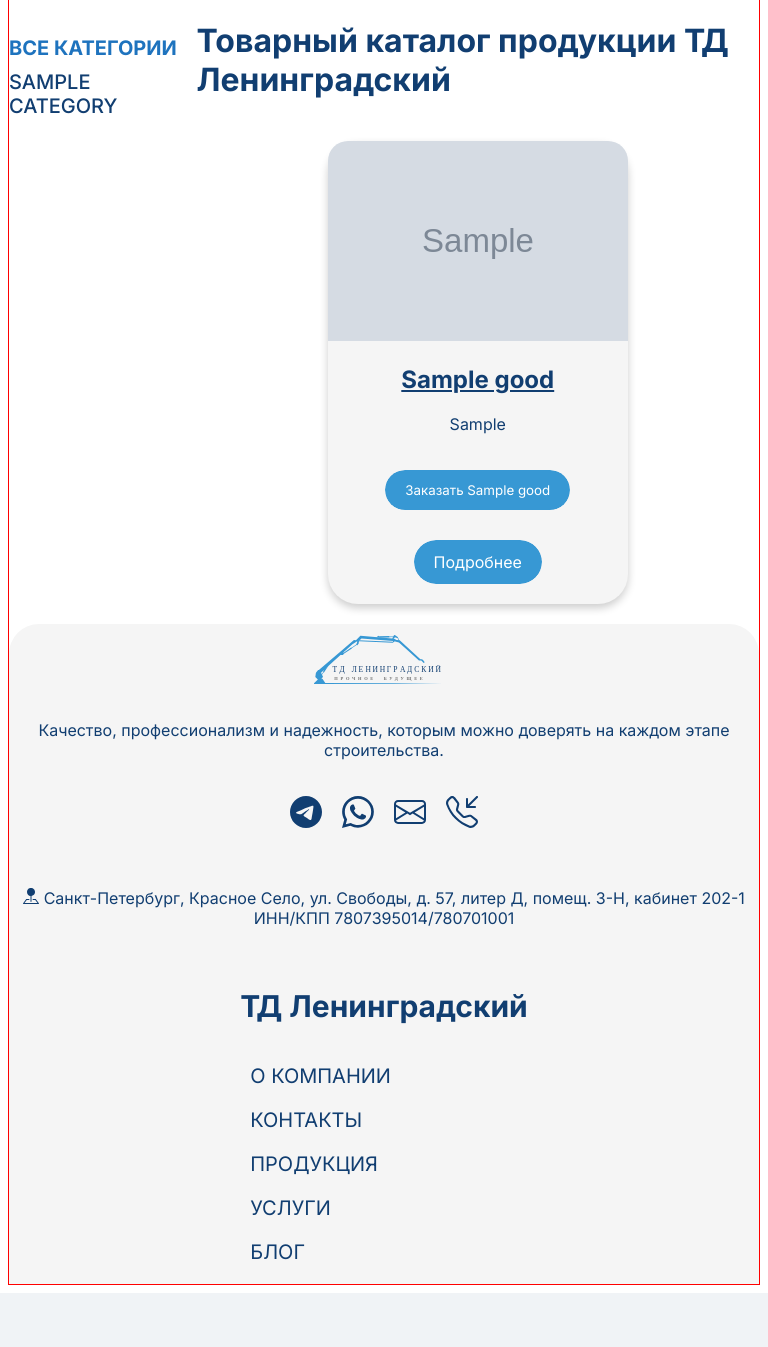
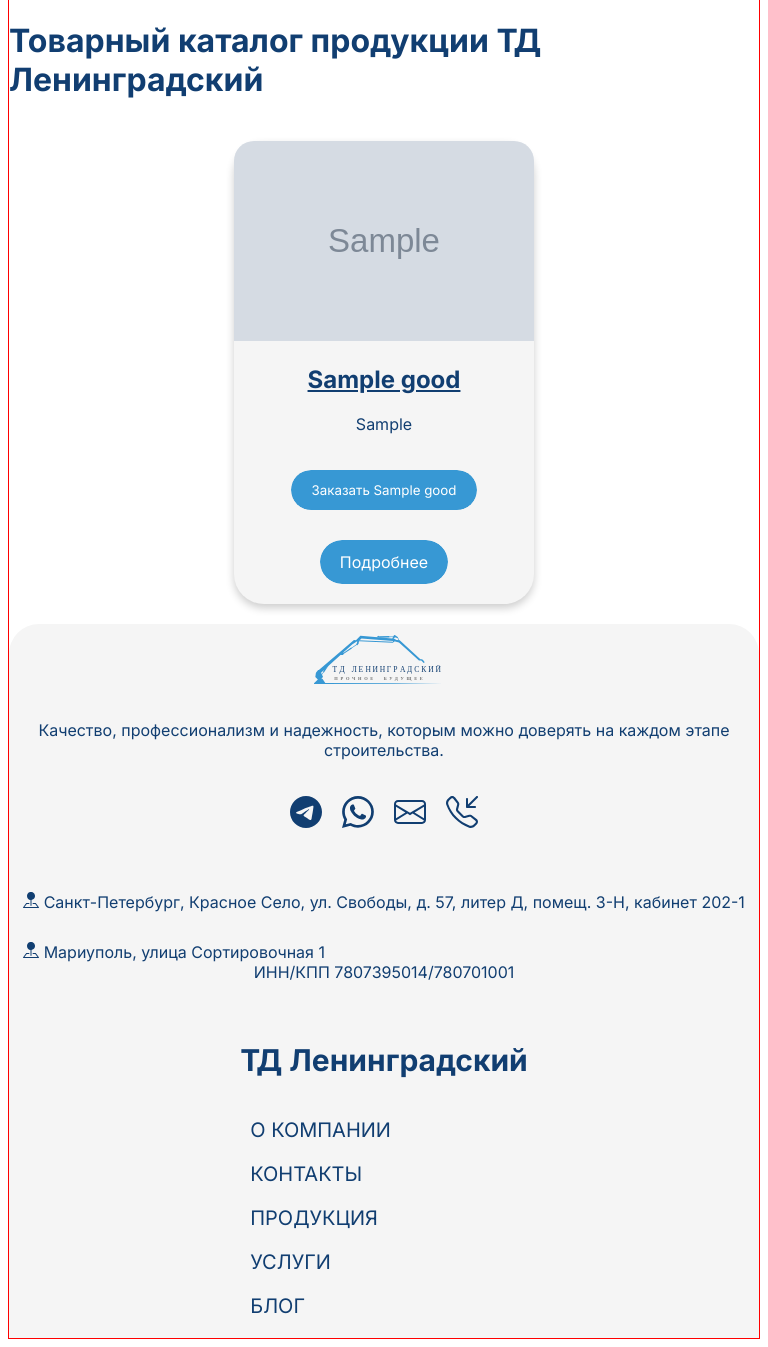
Before and after one commit to homyag/ntdlsite, a Django app: page /catalog/ in a window 768 px wide. Shown: the part 114-1461 px from the top of the page. Before the commit the page ends 1407 px from the top, so only its background shows below. Run offline with Django 5.2, Linux system fonts and the light colour scheme; tables that the repository leaves empty hold one stand-in row (values such as "Sample post"); grey boxes marked "Sample" are stand-in pictures.

Commit message:
Редактирование стилей для  мобилы

```diff
--- a/commonpages/static/js/deliveryCalculator.js
+++ b/commonpages/static/js/deliveryCalculator.js
@@ -2,7 +2,7 @@ ymaps.ready(init);
 
 function init() {
     // Стоимость за километр.
-    var DELIVERY_TARIFF = 200,
+    var DELIVERY_TARIFF = 300,
         // Минимальная стоимость.
         MINIMUM_COST = 4000,
         myMap = new ymaps.Map('map', {
@@ -37,7 +37,7 @@ function init() {
     // Если вы хотите задать неизменяемую точку "откуда", раскомментируйте код ниже.
     routePanelControl.routePanel.state.set({
         fromEnabled: false,
-        from: 'Мариуполь'
+        from: 'Мариуполь, улица Сортировочная 1'
     });
 
     myMap.controls.add(routePanelControl).add(zoomControl);
--- /dev/null
+++ b/good/templates/good/includes/mobile_menu.html
@@ -0,0 +1,14 @@
+{% load good_tags %}
+{#Мобильный сайдбар#}
+<div class="category-slider">
+    <div class="category-slider-track">
+        <ul>
+            {% if category_selected == 0 or category_selected is None %}
+                <li><a href="{% url 'catalog' %}" class="active">Все категории</a></li>
+            {% else %}
+                <li><a href="{% url 'catalog' %}">Все категории</a></li>
+            {% endif %}
+            {% show_categories category_selected=category_selected %}
+        </ul>
+    </div>
+</div>
--- a/good/templates/good/products.html
+++ b/good/templates/good/products.html
@@ -6,6 +6,7 @@
 {% endblock %}
 {% block content %}
     <div class="goods__sections--content">
+    {% include "good/includes/mobile_menu.html" %}
         <h1>{{ title }}</h1>
         <div class="products__list">
             {% for p in products %}
--- a/good/views.py
+++ b/good/views.py
@@ -35,6 +35,7 @@ def show_product(request, category_slug, product_slug):
         'content': good.description,
         'category_selected': category_slug,
         'img': good.img.url if good.img else None,  # Добавляем проверку наличия URL
+        'property': good.product_card_property,
     }
     return render(request, 'good/good.html', context=data)
 
--- a/new_tdl_site/settings.py
+++ b/new_tdl_site/settings.py
@@ -25,7 +25,7 @@ SECRET_KEY = 'django-insecure-^kh#_1b6)+pyfnpvnicc*ah+q6n(rx#s8=f(7x6rm(7lm(ffu@
 # SECURITY WARNING: don't run with debug turned on in production!
 DEBUG = True
 
-ALLOWED_HOSTS = []
+ALLOWED_HOSTS = ['*']
 
 
 # Application definition
--- a/static/css/styles.css
+++ b/static/css/styles.css
@@ -70,6 +70,7 @@
     .header .header__nav .header__menu a {
         font-size: 18px;
     }
+
     .header .header__callback .header__phone .value {
         font-size: 16px;
     }
@@ -83,6 +84,7 @@
     .header .header__nav .header__menu a {
         font-size: 17px;
     }
+
     .header .header__callback .header__phone .value {
         font-size: 15px;
     }
@@ -97,6 +99,7 @@
     .header .header__nav .header__menu a {
         font-size: 16px;
     }
+
     .header .header__callback .header__phone .value {
         font-size: 14px;
     }
@@ -110,6 +113,7 @@
     .header .header__nav .header__menu a {
         font-size: 12px;
     }
+
     .header .header__callback .header__phone .value {
         font-size: 10px;
     }
@@ -123,6 +127,7 @@
     .header .header__nav .header__menu a {
         font-size: 10px;
     }
+
     .header .header__callback .header__phone .value {
         font-size: 8px;
     }
@@ -266,7 +271,6 @@
     /*.header__logo--img {*/
     /*    margin-left: 50px;*/
     /*}*/
-
     .header__logo__burger {
         display: flex;
         width: 100%;
@@ -342,7 +346,6 @@
     /*    display: flex !important;*/
     /*    flex-direction: column;*/
     /*}*/
-
     .header__menu, .header__nav {
         flex-direction: column;
     }
@@ -1046,12 +1049,63 @@
     display: flex;
     flex-direction: row;
     width: 100%;
-    /*height: 100vh;*/
 }
 
 .goods___sections--sidebar {
     flex: 1;
     margin-top: 20px;
+}
+.category-slider {
+    -webkit-overflow-scrolling: touch; /* Поддержка плавной прокрутки для iOS */
+    scroll-behavior: smooth; /* Плавная прокрутка на всех устройствах */
+}
+/* По умолчанию скрываем sidebar на маленьких экранах */
+@media (max-width: 768px) {
+    .goods___sections--sidebar {
+        display: none;
+    }
+}
+@media (min-width: 768px) {
+    .category-slider {
+        display: none;
+    }
+}
+
+@media (max-width: 768px) {
+    /* Контейнер для всего слайдера */
+    .category-slider {
+        overflow-x: auto; /* Включаем горизонтальную прокрутку */
+        white-space: nowrap; /* Отключаем перенос строк */
+        padding: 10px 0;
+        background-color: #f9f9f9; /* Фон */
+        -webkit-overflow-scrolling: touch; /* Поддержка плавной прокрутки на мобильных */
+    }
+
+    /* Внутренний контейнер для элементов */
+    .category-slider-track ul {
+        display: inline-flex; /* Ставим элементы в линию */
+        padding: 0;
+        margin: 0;
+        list-style-type: none; /* Убираем маркеры */
+    }
+
+    /* Каждый элемент списка */
+    .category-slider-track ul li {
+        display: inline-block; /* Размещаем элементы в линию */
+        padding: 10px;
+        margin-right: 10px; /* Отступы между элементами */
+    }
+
+    /* Ссылки внутри */
+    .category-slider-track ul li a {
+        padding: 10px 15px;
+        text-decoration: none;
+        background-color: #1e73be;
+        color: white;
+        border-radius: 20px;
+        display: block;
+        white-space: nowrap; /* Запрещаем перенос строк в тексте */
+    }
 }
 
 .goods___sections--sidebar ul {
@@ -1077,7 +1131,7 @@
 }
 
 #leftchapters {
-    padding-left: 0px;
+    padding-left: 0;
 }
 
 #leftchapters li a::before {
--- a/templates/base.html
+++ b/templates/base.html
@@ -3,7 +3,8 @@
 <html lang="ru">
 <head>
     <title>{{ title }}</title>
-    <link type="text/css" href="{% static 'css/styles.css' %}" rel="stylesheet">
+    <link type="text/css" href="{% static 'css/styles.css' %}"
+          rel="stylesheet">
     <meta http-equiv="Content-Type" content="text/html; charset=utf-8">
     <link rel="preconnect" href="https://fonts.googleapis.com">
     <link rel="preconnect" href="https://fonts.gstatic.com" crossorigin>
--- a/templates/includes/footer.html
+++ b/templates/includes/footer.html
@@ -10,29 +10,44 @@
             которым можно доверять на каждом этапе строительства.
         </p>
         <div class="footer__icons">
+            <a href="https://t.me/tdleningradsky" target="_blank">
                 <img class="footer__icon--telegram"
                      src="{% static 'images/icons/footer__telegram.svg' %}"
                      alt="telegram icon">
+            </a>
+            <a href="https://wa.me/+79495632670">
                 <img class="footer__icon--whatsapp"
                      src="{% static 'images/icons/footer__whatsapp.svg' %}"
                      alt="whatsapp icon">
+            </a>
+            <a href="mailto:info@tdleningrad.ru">
                 <img class="footer__icon--mail"
                      src="{% static 'images/icons/footer__mail.svg' %}"
                      alt="mail icon">
+            </a>
+            <a href="tel:+79495632670">
                 <img class="footer__icon--mail"
                      src="{% static 'images/icons/footer__telephone.svg' %}"
                      alt="phone icon">
+            </a>
         </div>
     </div>
 
 
     <div class="footer__center">
         <div class="footer__address">
-            <a href="#">
+            <a href="https://yandex.ru/maps/-/CDXJbJ7W" target="_blank">
                 <img src="{% static 'images/icons/footer__pin-map-fill.svg' %}"
                      alt="map icon">
                 Санкт-Петербург, Красное Село, ул. Свободы, д. 57, литер Д,
                 помещ. 3-Н, кабинет 202-1
+            </a>
+        </div>
+        <div class="footer__address">
+            <a href="https://yandex.ru/maps/-/CDXJbB9T" target="_blank">
+                <img src="{% static 'images/icons/footer__pin-map-fill.svg' %}"
+                     alt="map icon">
+                Мариуполь, улица Сортировочная 1
             </a>
         </div>
         <div class="footer__tax_id">
@@ -46,7 +61,8 @@
         </div>
         <div class="footer__menu_links">
             {% for m in menu %}
-        <a class="menu__link" href="{% url m.url_name %}">{{ m.title }}</a>
+                <a class="menu__link"
+                   href="{% url m.url_name %}">{{ m.title }}</a>
             {% endfor %}
         </div>
     </div>
```
Also changed, not shown: good/templates/good/good.html (+5 -4 lines). Lines whose indentation alone changed are shown as unchanged.
